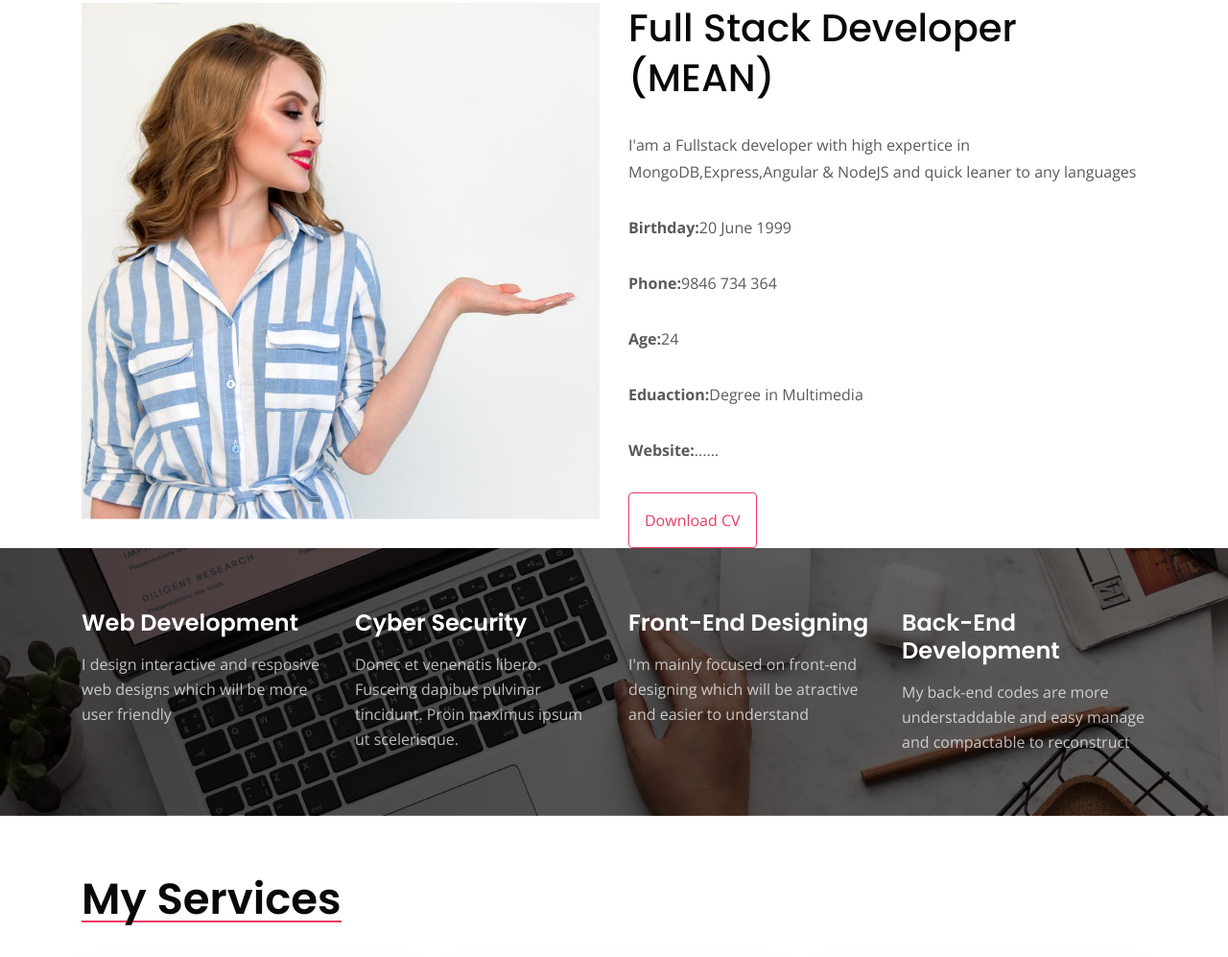
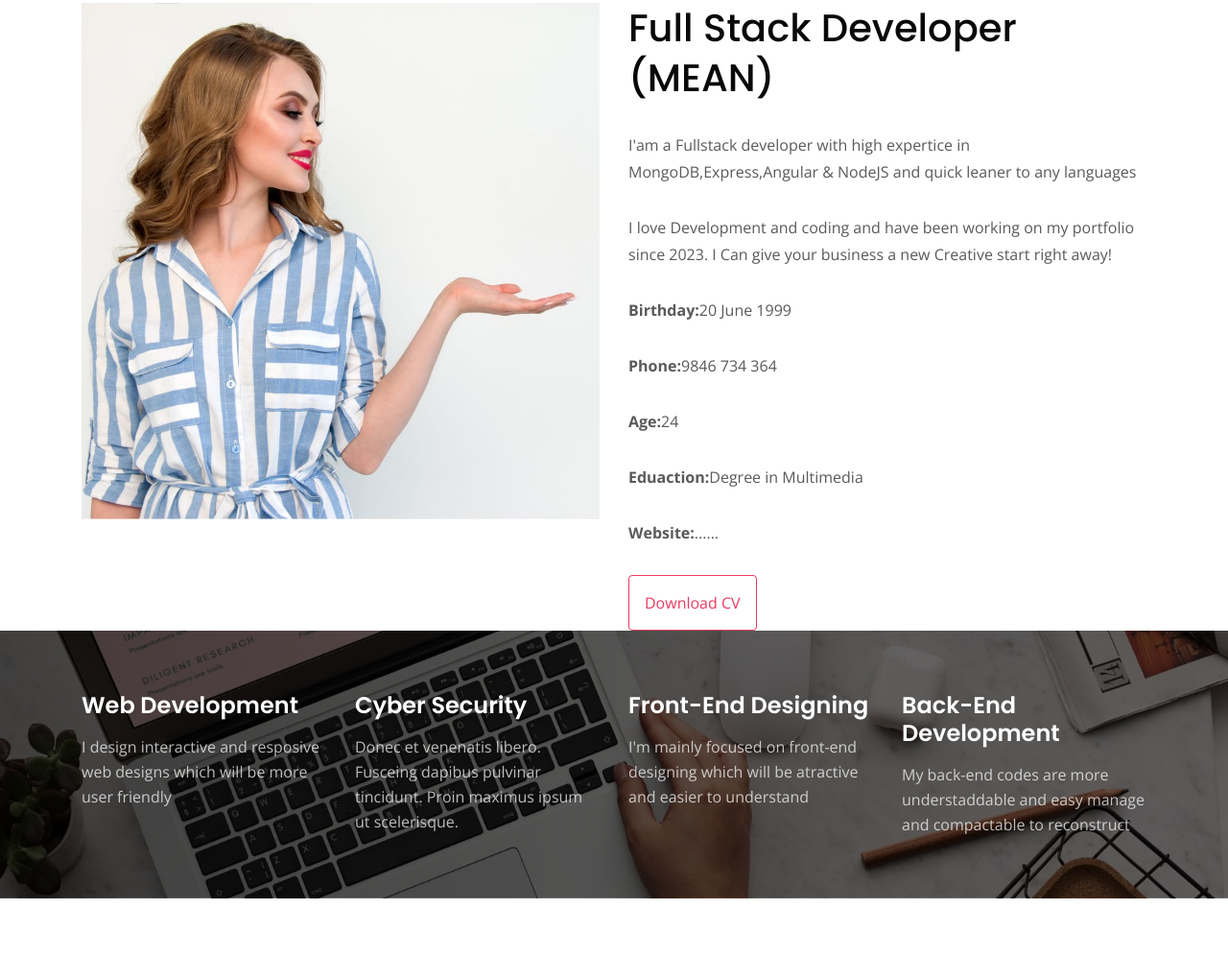
Before and after one commit to Akashlal07/Personal-website, a plain HTML site: page index.html in a window 1280 px wide. Shown: the part 937-1934 px from the top of the page at 96% size. Drawn offline with nearby package versions, Linux system fonts and the light colour scheme.

Commit message:
Update index.html

```diff
--- a/index.html
+++ b/index.html
@@ -111,6 +111,7 @@
         <div class="col-lg-6 aboutgrid1 my-lg-0 my-5">
           <h4>Full Stack Developer (MEAN)</h4>
           <p>I'am a Fullstack developer with high expertice in MongoDB,Express,Angular & NodeJS and quick leaner to any languages</p>
+          <p>I love Development and coding and have been working on my portfolio since 2023. I Can give your business a new Creative start right away!</p>
          <p><strong>Birthday:</strong>20 June 1999</p>
          <p><strong>Phone:</strong>9846 734 364</p>
          <p><strong>Age:</strong>24</p>
```
